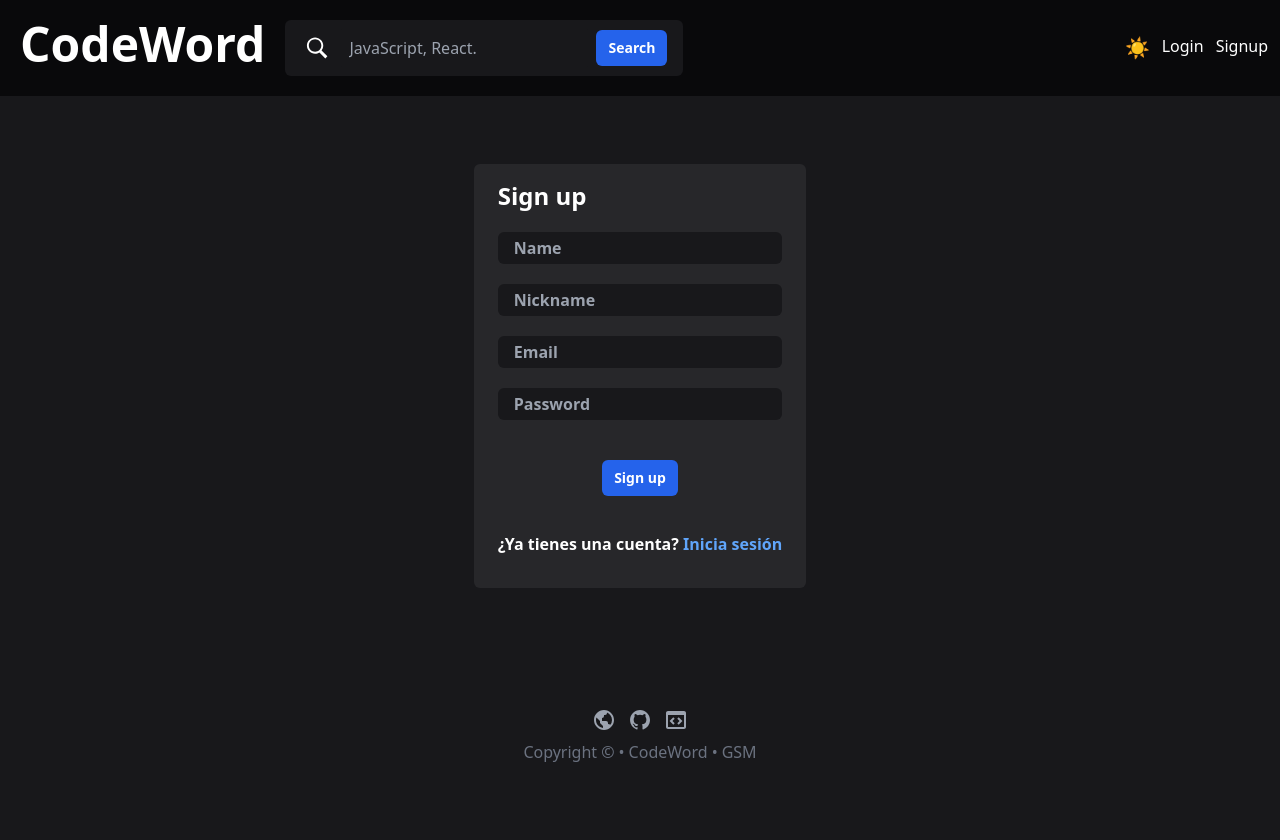
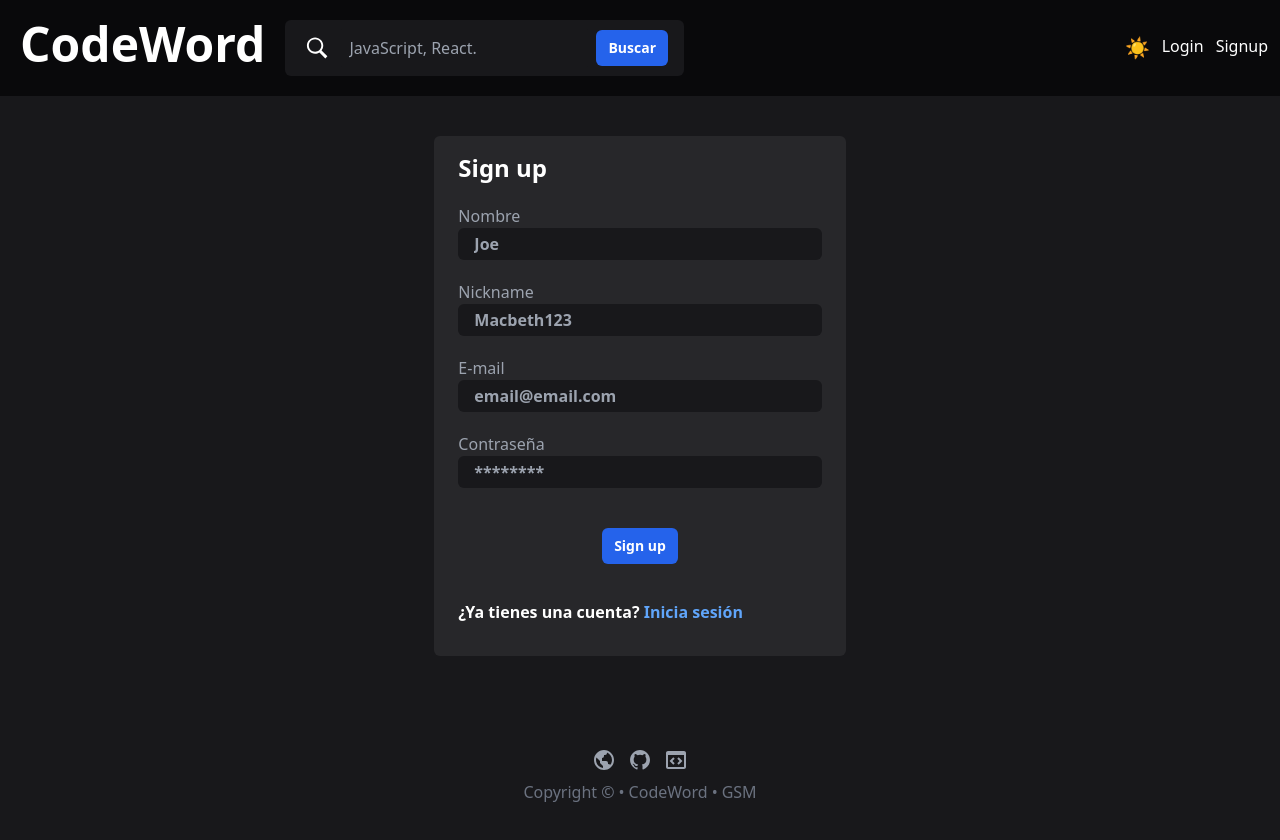
Before and after one commit to GuillermoSMG/blog-react, a React (Vite) app: page /signup in a window 1280 px wide. Before the commit the page ends 800 px from the top, so only its background shows below. Built offline with nearby package versions, Linux system fonts and the light colour scheme.

Commit message:
add labels in forms

```diff
--- a/src/components/FormArticle.jsx
+++ b/src/components/FormArticle.jsx
@@ -40,7 +40,12 @@ const FormArticle = () => {
         onSubmit={handleSubmit}
       >
         <div className='flex flex-col gap-4'>
+          <div className='flex flex-col'>
+            <label htmlFor='title' className='cursor-text text-gray-500'>
+              Title
+            </label>
             <input
+              id='title'
               className='rounded-sm outline-none bg-slate-100 dark:text-white px-4 py-2 dark:bg-zinc-900 dark:focus:bg-zinc-700 dark:focus:text-white'
               name={title.name}
               type={title.type}
@@ -49,15 +54,22 @@ const FormArticle = () => {
               placeholder='¿Qué es JavaScript?'
               required
             />
+          </div>
+          <div className='flex flex-col'>
+            <label htmlFor='content' className='cursor-text text-gray-500'>
+              Content
+            </label>
             <textarea
-            className='h-20 rounded-sm resize-none outline-none bg-slate-100 dark:text-white px-4 py-2 dark:bg-zinc-900 dark:focus:bg-zinc-700 dark:focus:text-white'
+              id='content'
+              className='h-20 relative rounded-sm resize-none outline-none bg-slate-100 dark:text-white px-4 py-2 dark:bg-zinc-900 dark:focus:bg-zinc-700 dark:focus:text-white'
               name={content.name}
               type={content.type}
               onChange={content.onChange}
               value={content.value}
               placeholder='JavaScript es...'
               required
-          />
+            ></textarea>
+          </div>
           <span className='text-sm text-zinc-500 self-end'>
             Max. 480 caract.
           </span>
@@ -65,7 +77,7 @@ const FormArticle = () => {
         <ActionButton
           width='w-2/3'
           mdw='md:w-1/3'
-          text='Post ✉'
+          text='Postear ✉'
           position='self-center'
           disabled={disable}
         />
--- a/src/components/Login.jsx
+++ b/src/components/Login.jsx
@@ -36,24 +36,35 @@ export default function Login() {
         <h1 className='text-2xl'>Log In</h1>
         <form className='flex  flex-col gap-5' onSubmit={handleLogin}>
           <div>
+            <label htmlFor='email' className='font-light text-gray-400 text-'>
+              E-mail
+            </label>
             <input
+              id='email'
               className='rounded-md px-4 py-1 outline-none bg-slate-100 dark:text-white dark:bg-zinc-900 dark:focus:bg-zinc-700 dark:focus:text-white w-full'
               name={email.name}
               type={email.type}
               onChange={email.onChange}
               value={email.value}
-              placeholder='Email'
-            ></input>
+              placeholder='email@email.com'
+            />
           </div>
           <div>
+            <label
+              htmlFor='password'
+              className='font-light text-gray-400 text-md'
+            >
+              Contraseña
+            </label>
             <input
+              id='password'
               className='rounded-md px-4 py-1 outline-none bg-slate-100 dark:text-white dark:bg-zinc-900 dark:focus:bg-zinc-700 dark:focus:text-white w-full'
               name={password.name}
               type={password.type}
               onChange={password.onChange}
               value={password.value}
-              placeholder='Password'
-            ></input>
+              placeholder='********'
+            />
           </div>
           <Error error={errMessage} />
           <ActionButton width='w-32' position='self-center' text='Log in' />
--- a/src/components/Pagination.jsx
+++ b/src/components/Pagination.jsx
@@ -9,7 +9,7 @@ const Pagination = ({ page, total, url = '/' }) => {
             to={`${url}${Number(page) - 1}`}
             className='font-bold text-green-500 bg-slate-300 hover:text-slate-300 hover:bg-green-500 dark:text-blue-300 dark:bg-zinc-600 disabled:text-slate-500 disabled:hover:bg-slate-300 dark:disabled:hover:bg-zinc-600 px-4 py-2 hover:shadow-sm dark:hover:bg-zinc-500 dark:disabled:opacity-50 rounded-md'
           >
-            Prev
+            ««
           </Link>
         </button>
       ) : (
@@ -18,18 +18,19 @@ const Pagination = ({ page, total, url = '/' }) => {
           className='font-bold text-green-500 bg-slate-300 hover:text-slate-300 hover:bg-green-500 dark:text-blue-300 dark:bg-zinc-600 disabled:text-slate-500 disabled:hover:bg-slate-300 dark:disabled:hover:bg-zinc-600 px-4 py-2 hover:shadow-sm dark:hover:bg-zinc-500 dark:disabled:opacity-50 rounded-md'
           title='Nothing Beyond'
         >
-          {' '}
-          Prev{' '}
+          ««
         </button>
       )}
-      <span className='font-bold dark:text-white'>Page {page}</span>
+      <span className='font-bold dark:text-white'>
+        {page} de {total}
+      </span>
       {total > 1 && Number(page) + 1 <= total ? (
         <button>
           <Link
             className='font-bold text-green-500 bg-slate-300 hover:text-slate-300 hover:bg-green-500 dark:text-blue-300 dark:bg-zinc-600 disabled:text-slate-500 disabled:hover:bg-slate-300 dark:disabled:hover:bg-zinc-600 px-4 py-2 hover:shadow-sm dark:hover:bg-zinc-500 dark:disabled:opacity-50 rounded-md'
             to={`${url}${Number(page) + 1}`}
           >
-            Next
+            »»
           </Link>
         </button>
       ) : (
@@ -38,8 +39,7 @@ const Pagination = ({ page, total, url = '/' }) => {
           className='font-bold text-green-500 bg-slate-300 hover:text-slate-300 hover:bg-green-500 dark:text-blue-300 dark:bg-zinc-600 disabled:text-slate-500 disabled:hover:bg-slate-300 dark:disabled:hover:bg-zinc-600 px-4 py-2 hover:shadow-sm dark:hover:bg-zinc-500 dark:disabled:opacity-50 rounded-md'
           disabled
         >
-          {' '}
-          Next{' '}
+          »»
         </button>
       )}
     </div>
--- a/src/components/SearchBar.jsx
+++ b/src/components/SearchBar.jsx
@@ -49,7 +49,7 @@ const SearchBar = () => {
           placeholder='JavaScript, React.'
           required
         />
-        <ActionButton text={'Search'} />
+        <ActionButton text={'Buscar'} />
       </form>
     </div>
   );
--- a/src/components/Signup.jsx
+++ b/src/components/Signup.jsx
@@ -37,46 +37,68 @@ export default function Signup() {
         <h1 className='text-2xl'>Sign up</h1>
         <form className='flex flex-col gap-5' onSubmit={handleSignup}>
           <div>
+            <label htmlFor='name' className='font-light text-gray-400 text-'>
+              Nombre
+            </label>
             <input
+              id='name'
               className='rounded-md px-4 py-1 outline-none bg-slate-100 dark:text-white dark:bg-zinc-900 dark:focus:bg-zinc-700 dark:focus:text-white w-full'
               name={name.name}
               type={name.type}
               onChange={name.onChange}
               value={name.value}
-              placeholder='Name'
+              placeholder='Joe'
               required
             ></input>
           </div>
           <div>
+            <label
+              htmlFor='nickname'
+              className='font-light text-gray-400 text-'
+            >
+              Nickname
+            </label>
             <input
+              id='nickname'
               className='rounded-md px-4 py-1 outline-none bg-slate-100 dark:text-white dark:bg-zinc-900 dark:focus:bg-zinc-700 dark:focus:text-white w-full'
               name={nickname.name}
               type={nickname.type}
               onChange={nickname.onChange}
               value={nickname.value}
-              placeholder='Nickname'
+              placeholder='Macbeth123'
               required
             ></input>
           </div>
           <div>
+            <label htmlFor='email' className='font-light text-gray-400 text-'>
+              E-mail
+            </label>
             <input
+              id='email'
               className='rounded-md px-4 py-1 outline-none bg-slate-100 dark:text-white dark:bg-zinc-900 dark:focus:bg-zinc-700 dark:focus:text-white w-full'
               name={email.name}
               type={email.type}
               onChange={email.onChange}
               value={email.value}
-              placeholder='Email'
+              placeholder='email@email.com'
               required
             ></input>
           </div>
           <div>
+            <label
+              htmlFor='password'
+              className='font-light text-gray-400 text-'
+            >
+              Contraseña
+            </label>
             <input
+              id='password'
               className='rounded-md px-4 py-1 outline-none bg-slate-100 dark:text-white dark:bg-zinc-900 dark:focus:bg-zinc-700 dark:focus:text-white w-full'
               name={password.name}
               type={password.type}
               onChange={password.onChange}
               value={password.value}
-              placeholder='Password'
+              placeholder='********'
               required
             ></input>
           </div>
```
Lines whose indentation alone changed are shown as unchanged.
